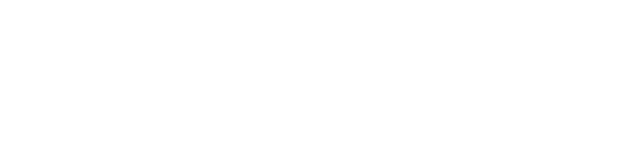
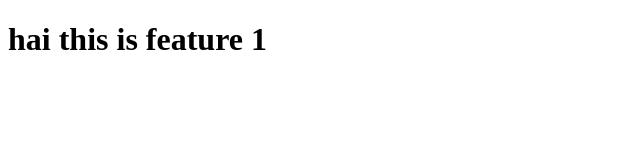
Before and after one commit to imabhishekcr/Local_repo, a plain HTML site: page index.html in a window 1280 px wide. Shown: the whole page, without its empty margins (0-640 px from the left). Drawn offline with Linux system fonts and the light colour scheme.

Commit message:
This is modified feature1

```diff
--- a/index.html
+++ b/index.html
@@ -6,6 +6,7 @@
     <title>Document</title>
 </head>
 <body>
+  <h1>hai this is feature 1</h1>
 
 </body>
 </html>
```
